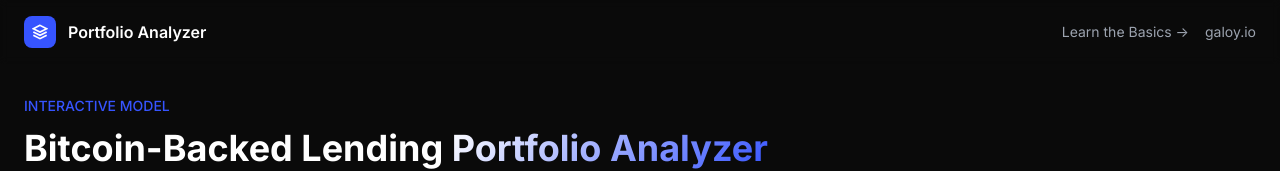
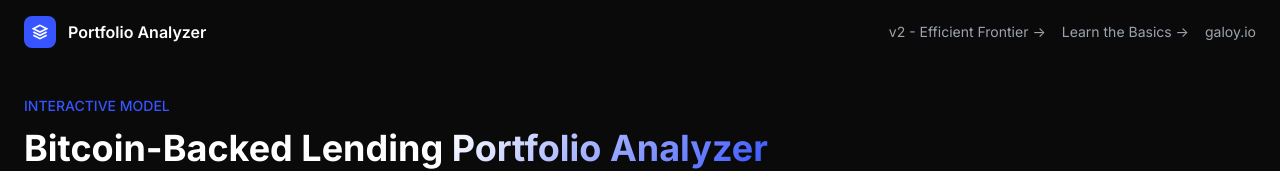
Before and after one commit to dan-hersey/Galoy, a plain HTML site: page index.html in a window 1280 px wide. Shown: the top 171 px of the page. Drawn offline with nearby package versions, Linux system fonts and the light colour scheme.

Commit message:
Update index.html

```diff
--- a/index.html
+++ b/index.html
@@ -96,6 +96,7 @@
         <span class="font-semibold text-white">Portfolio Analyzer</span>
       </div>
       <div class="flex items-center gap-4">
+        <a href="index-v2.html" class="text-sm text-gray-400 hover:text-white transition-colors">v2 - Efficient Frontier →</a>
         <a href="bitcoin-backed-lending-101.html" class="text-sm text-gray-400 hover:text-white transition-colors">Learn the Basics →</a>
         <a href="https://galoy.io" target="_blank" class="text-sm text-gray-400 hover:text-white transition-colors">galoy.io</a>
       </div>
```
